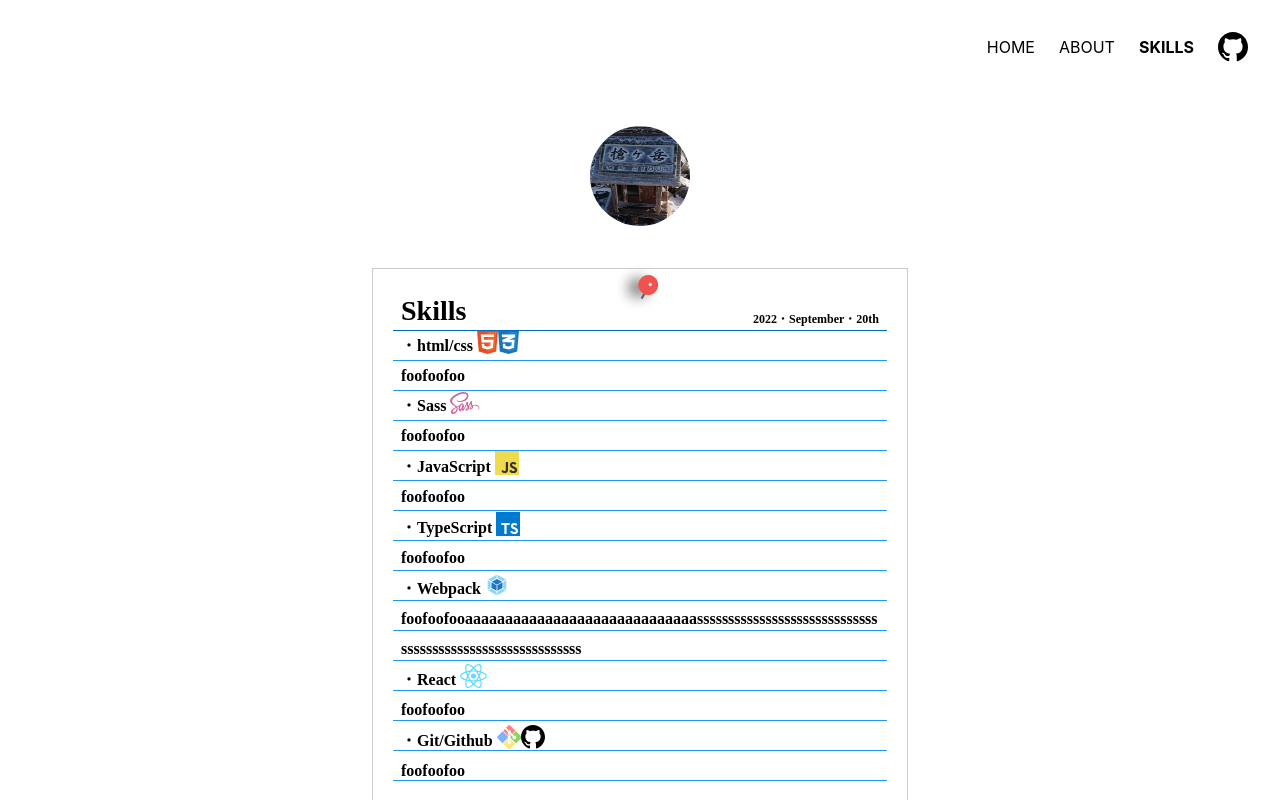
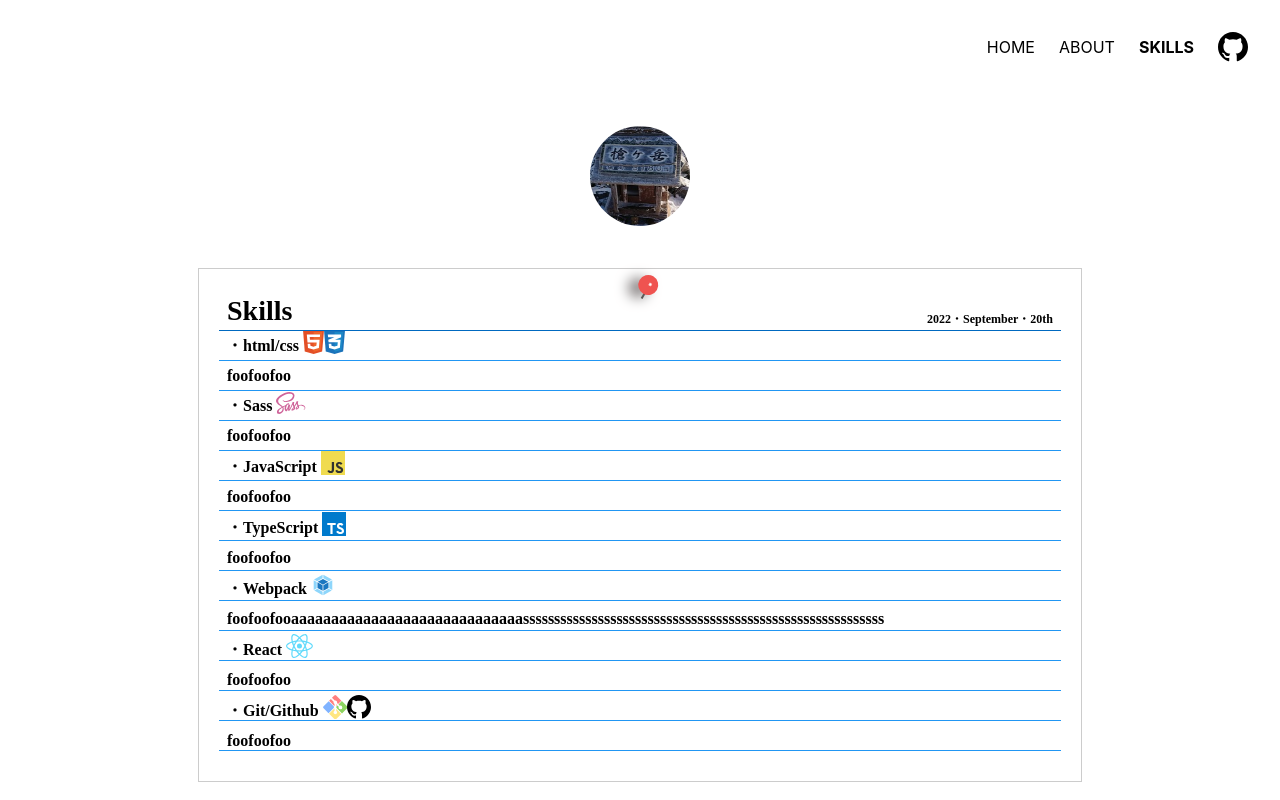
Before and after one commit to mskw-nori/my-portfolio-site, a Next.js app: page /skills in a window 1280 px wide. Built offline with nearby package versions, Linux system fonts and the light colour scheme; a web font is replaced by a local one.

Commit message:
Integrate each page section to layout component

```diff
--- /dev/null
+++ b/src/components/templates/PageSection.tsx
@@ -0,0 +1,9 @@
+import styles from '@/styles/modules/PageSection.module.css'
+
+import type { FC, ReactNode } from 'react'
+
+type Props = {
+  children: ReactNode
+}
+
+export const PageSection: FC<Props> = ({ children }) => <section className={styles.page_section}>{children}</section>
--- a/src/pages/skills/index.tsx
+++ b/src/pages/skills/index.tsx
@@ -1,6 +1,5 @@
 import styles from '@/styles/modules/Skills.module.css'
 
-import { ProfileImage } from '@/components/atoms/ProfileImage'
 import { CssIcon } from '@/components/atoms/icons/CssIcon'
 import { GitIcon } from '@/components/atoms/icons/GitIcon'
 import { GithubIcon } from '@/components/atoms/icons/GithubIcon'
@@ -10,8 +9,11 @@ import { ReactIcon } from '@/components/atoms/icons/ReactIcon'
 import { SassIcon } from '@/components/atoms/icons/SassIcon'
 import { TypeScriptIcon } from '@/components/atoms/icons/TypeScriptIcon'
 import { WebpackIcon } from '@/components/atoms/icons/WebpackIcon'
+
+import { ProfileImage } from '@/components/atoms/ProfileImage'
 import { Clipboard } from '@/components/molecules/Clipboard'
 import { MainWithHeaderAndFooter } from '@/components/templates/MainWithHeaderAndFooter'
+import { PageSection } from '@/components/templates/PageSection'
 
 import type { NextPageWithLayout } from '@/types/app'
 
@@ -77,10 +79,11 @@ const content = [
 ] as const
 
 const Skills: NextPageWithLayout = () => (
-  <section className={styles.skill_page}>
-    <div className={styles.skill_page__profile}>
+  <PageSection>
+    <div className={styles.skill_profile}>
       <ProfileImage />
     </div>
+
     <Clipboard name="Skills">
       <ol>
         {content.map(({ title, description }, index) => (
@@ -91,7 +94,7 @@ const Skills: NextPageWithLayout = () => (
         ))}
       </ol>
     </Clipboard>
-  </section>
+  </PageSection>
 )
 
 Skills.getLayout = page => <MainWithHeaderAndFooter>{page}</MainWithHeaderAndFooter>
--- a/src/styles/modules/Home.module.css
+++ b/src/styles/modules/Home.module.css
@@ -1,7 +1,3 @@
-.home_page {
-  padding: 2rem;
-  margin: auto;
-}
-.home_page__profile {
+.home_profile {
   text-align: center;
 }
--- /dev/null
+++ b/src/styles/modules/PageSection.module.css
@@ -0,0 +1,5 @@
+.page_section {
+  max-width: 900px;
+  padding: 2rem 0.5rem;
+  margin: auto;
+}
--- a/src/styles/modules/Skills.module.css
+++ b/src/styles/modules/Skills.module.css
@@ -1,9 +1,4 @@
-.skill_page {
-  max-width: 600px;
-  padding: 2rem 2rem;
-  margin: auto;
-}
-.skill_page__profile {
+.skill_profile {
   text-align: center;
   margin-bottom: 2.5rem;
 }
```
Also changed, not shown: src/pages/about/index.tsx (+4 -3 lines), src/pages/index.tsx (+4 -3 lines), src/styles/modules/About.module.css (+1 -6 lines).
